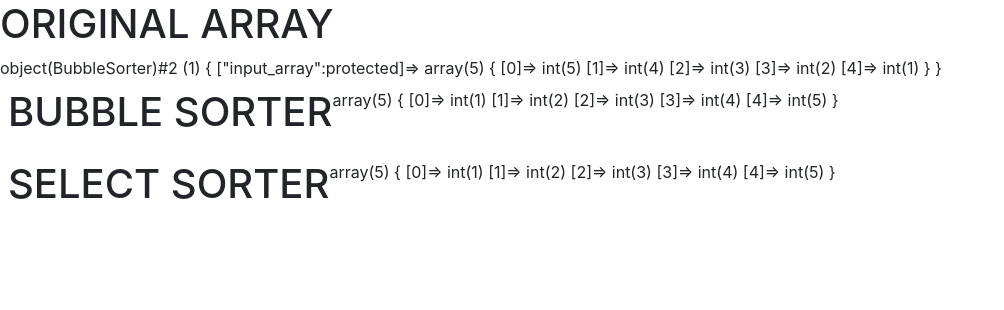
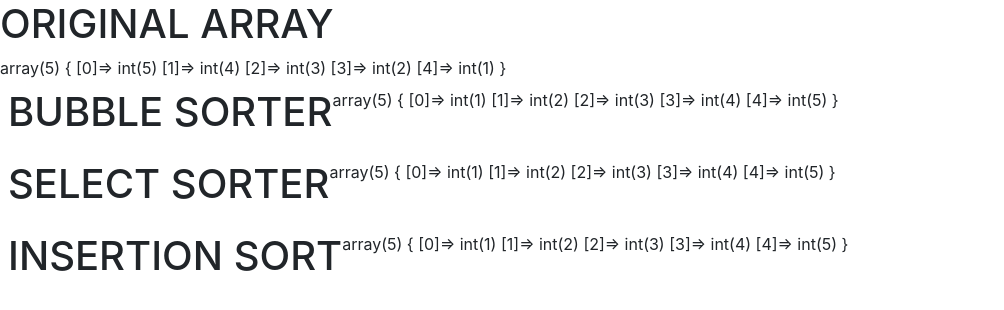
Before and after one commit to RebecaLozrey/php-algorithms, a PHP site: page / in a window 1280 px wide. Shown: the top 310 px of the page, without its empty margins (0-1004 px from the left). Run offline with PHP 8.4, Linux system fonts and the light colour scheme; some libraries are stand-ins or nearby versions.

Commit message:
insertion sort

```diff
--- /dev/null
+++ b/includes/insertion_sort.inc.php
@@ -0,0 +1,40 @@
+<?php
+
+//  8   2   4   1   3
+//  j temp
+//      j temp
+//          j temp
+// enconrar el lugar donde array[i + 1] donde array[i] < temp
+// recorrer primer arreglo hasta el lugar de temp
+
+
+
+class InsertionSorter{
+    protected $input_array;
+
+    public function __construct($input_array){
+        $this->input_array = $input_array;
+    }
+
+    public function insert_sort(){
+        $current_array = $this->input_array;
+        $last_index = array_key_last($current_array);
+        //FIRST POINTER
+        for ($j = 1; $j <= $last_index; $j++){
+            $temp = $current_array[$j];
+
+            for ($i = $j - 1; $i >= 0; $i--){
+                if ($temp < $current_array[$i]){
+                    $current_array[$i + 1 ] = $current_array[$i];
+                }
+                if ($current_array[$i] > $temp){
+                $current_array[$i] = $temp;
+                continue;
+                }
+            }
+        }
+        return $current_array;
+    }
+
+
+}
--- a/index.php
+++ b/index.php
@@ -1,6 +1,7 @@
 <?php
 include "includes/bubble_sort.inc.php";
 include "includes/selection_sort.inc.php";
+include "includes/insertion_sort.inc.php";
 ?>
 <!DOCTYPE html>
 <html lang="en">
@@ -27,16 +28,16 @@ $array1 = array(5,4,3,2,1);
 ?>
 <h1>ORIGINAL ARRAY</h1>
 <?php
-$bubble_sorter = new BubbleSorter($array1);
-var_dump($bubble_sorter);
-echo "<br>";
+
+var_dump($array1);
+
 ?>
 <div class="d-inline-flex p-2">
 <h1>BUBBLE SORTER</h1>
 <?php
+$bubble_sorter = new BubbleSorter($array1);
 var_dump($bubble_sorter->bubble_sort());
-echo "<br>";
-echo "<br>";
+
 ?>
 </div>
 
@@ -45,9 +46,18 @@ echo "<br>";
 <?php
 $selection_sorter = new SelectionSorter($array1);
 var_dump($selection_sorter->sel_sort());
-echo "<br>";
-echo "<br>";
+
 ?>
+</div>
+
+
+<div class="d-inline-flex p-2">
+    <h1>INSERTION SORT</h1>
+    <?php
+    $insertion_sorter = new InsertionSorter($array1);
+    var_dump($insertion_sorter->insert_sort());
+
+    ?>
 </div>
 
 <!-- jQuery (necessary for Bootstrap's JavaScript plugins) -->
```
